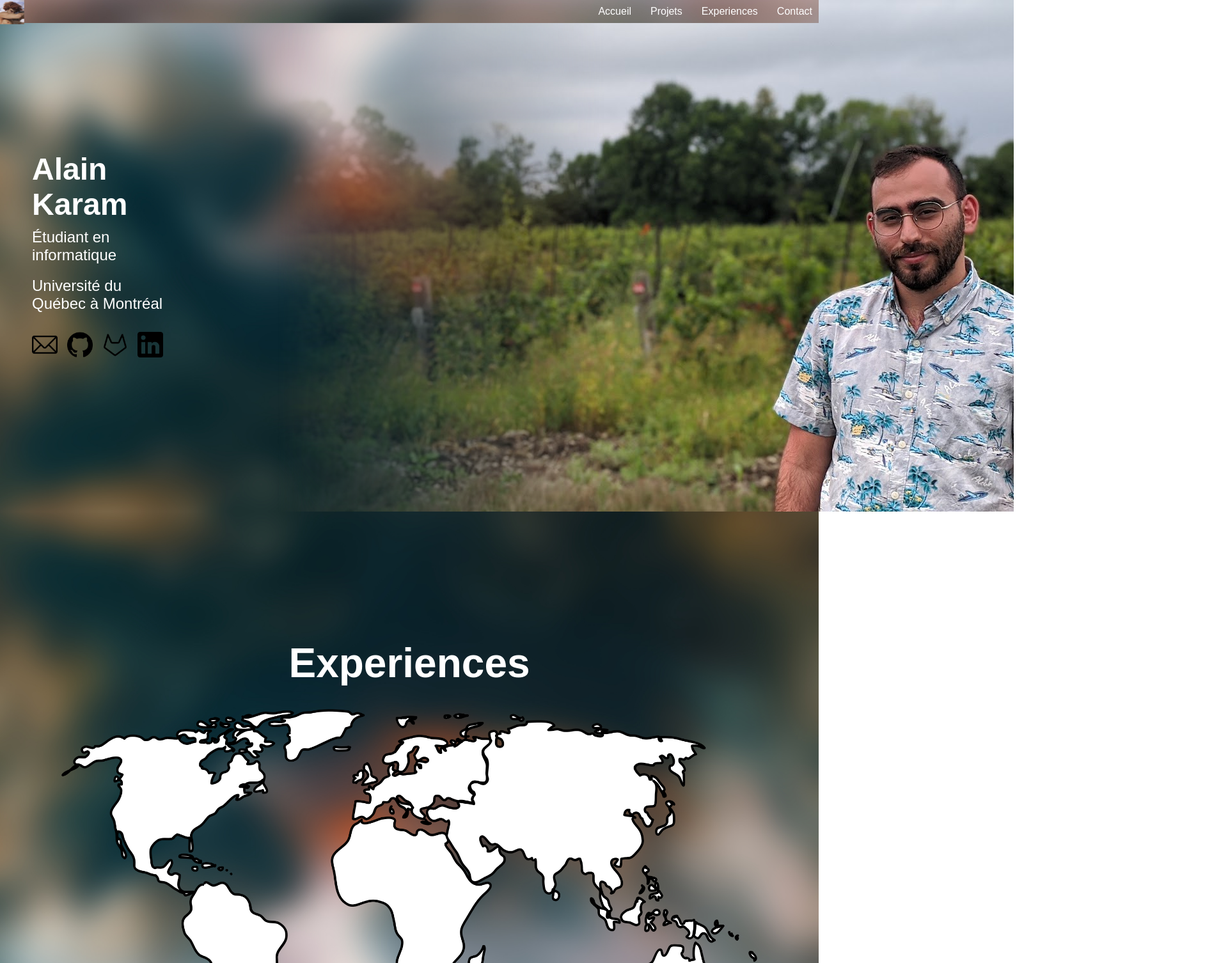
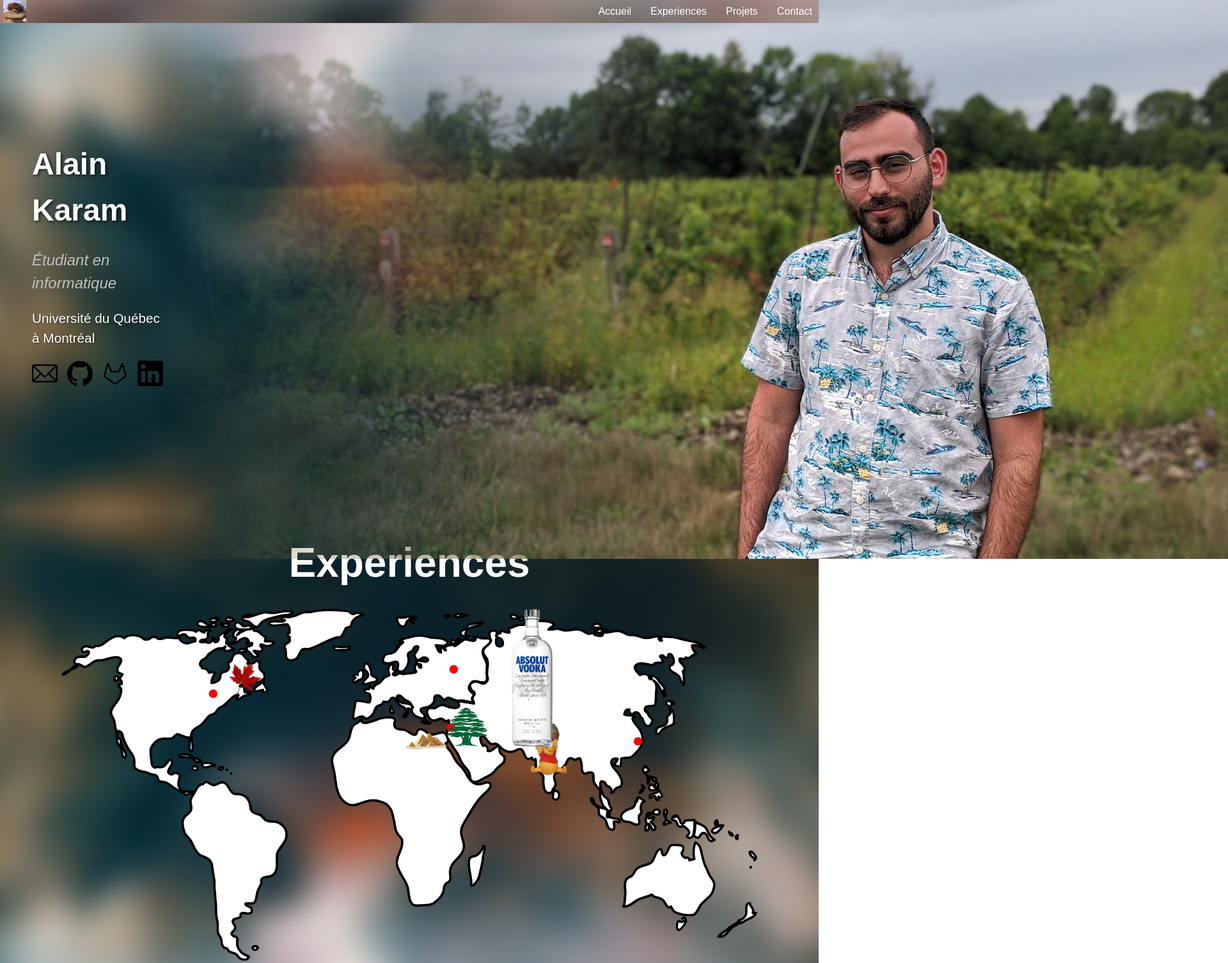
Before and after one commit to Alain-karam/Alain-karam.github.io, a plain HTML site: page index.html in a window 1280 px wide. Shown: the top 1506 px of the page at 64% size, 1920 px wide, since content can reach past the window. Drawn offline with Linux system fonts and the light colour scheme.

Commit message:
ajouter les experiences

```diff
--- a/index.html
+++ b/index.html
@@ -12,12 +12,12 @@
 
     <nav class="navbar" id="navbar">
         <div class="logo">
-            <img src="images/LucyCropped.jpeg" alt="Logo du site">
+            <img src="images/lucy.png" alt="Logo">
         </div>
         <ul class="nav-links">
             <li><a href="#home">Accueil</a></li>
+            <li><a href="#experiences">Experiences</a></li>
             <li><a href="#projets">Projets</a></li>
-            <li><a href="#experiences">Experiences</a></li>
             <li><a href="#contact">Contact</a></li>
         </ul>
     </nav>
@@ -25,32 +25,76 @@
     <div class="profile-section">
         <div class="profile-info">
             <h1>Alain Karam</h1>
-            <p>Étudiant en informatique</p>
-            <p>Université du Québec à Montréal</p>
+            <p class="student-title">Étudiant en informatique</p>
+            <p class="university">Université du Québec à Montréal</p>
             <div class="social-icons">
                 <a href="mailto:alain.jm.karam@gmail.com" target="_blank">
-                    <img src="images/email-icon.png" alt="Email">
+                    <img src="images/icons/email.png" alt="Email">
                 </a>
                 <a href="https://github.com/Alain-Karam" target="_blank">
-                    <img src="images/github-icon.png" alt="GitHub">
+                    <img src="images/icons/github.png" alt="GitHub">
                 </a>
                 <a href="https://gitlab.info.uqam.ca/karam.alain" target="_blank">
-                    <img src="images/gitlab-icon.png" alt="GitLab">
+                    <img src="images/icons/gitlab.png" alt="GitLab">
                 </a>
                 <a href="https://www.linkedin.com/in/Karam-Alain" target="_blank">
-                    <img src="images/linkedin-icon.png" alt="LinkedIn">
+                    <img src="images/icons/linkedin.png" alt="LinkedIn">
                 </a>
             </div>
         </div>
         <div class="photo-container">
-            <img src="images/alainPfp.jpg" alt="Photo d'Alain" class="photo-profil">
+            <img src="images/alainPfp.png" alt="Photo d'Alain" class="photo-profil">
         </div>
     </div>
 
-    <div class="Experiences">
+
+
+    <div id="experiences" class="Experiences">
         <h1>Experiences</h1>
         <div class="worldMapImage">
-            <img src="images/worldMap.png" alt="World Map" class="worldMap">
+            <img src="images/worldMapDotted.png" alt="World Map" class="worldMap">
+
+            <!-- Lebanon -->
+            <div class="country-icon" style="top: 34%; left: 57%;">
+                <img src="images/icons/cedarTree.png" alt="Cedar Tree">
+                <div class="tooltip">
+                    <p>1998-2007</p>
+                    <p>2013-2016</p>
+                    <p>Baccalauréat français en Économie sociale<br>Spécialité Mathématiques</p>
+                </div>
+            </div>
+
+            <!-- Egypt -->
+            <div class="country-icon" style="top: 38%; left: 52%;">
+                <img src="images/icons/pyramids.png" alt="Pyramids">
+                <div class="tooltip">
+                    <p>2007-2009</p>
+                </div>
+            </div>
+
+            <!-- China -->
+            <div class="country-icon" style="top: 40%; left: 67%;">
+                <img src="images/icons/winniethepooh.png" alt="Winnie the Pooh">
+                <div class="tooltip">
+                    <p>2009-2011</p>
+                </div>
+            </div>
+
+            <!-- Russia -->
+            <div class="country-icon" style="top: 20%; left: 65%;">
+                <img src="images/icons/absoluteVodka.png" alt="Absolute Vodka">
+                <div class="tooltip">
+                    <p>2011-2013</p>
+                </div>
+            </div>
+
+            <!-- Canada -->
+            <div class="country-icon" style="top: 20%; left: 30%;">
+                <img src="images/icons/mapleLeaf.png" alt="Maple Leaf">
+                <div class="tooltip">
+                    <p>2016-Present</p>
+                </div>
+            </div>
         </div>
     </div>
 
--- a/script.js
+++ b/script.js
@@ -1,5 +1,5 @@
 const backgroundContainer = document.getElementById("backgroundContainer");
-const imageUrl = "images/TheGreatDayofHisWrathBlurred.jpg";
+const imageUrl = "images/background/backgroundBlurred.png";
 
 let currentImages = 0;
 
--- a/styles.css
+++ b/styles.css
@@ -4,7 +4,6 @@ body {
     overflow-x: hidden;
     font-family: Arial, sans-serif;
 }
-
 
 .background-container {
     position: absolute;
@@ -22,12 +21,11 @@ body {
     position: absolute;
 }
 
-
 .navbar {
     display: flex;
     justify-content: space-between;
     align-items: center;
-    background-image: url('images/TheGreatDayofHisWrathBlurredInvertedNav.jpg');
+    background-image: url('images/background/backgroundBlurredInvertedNav.png');
     background-size: cover;
     background-position: center;
     gap: 27px;
@@ -65,75 +63,113 @@ body {
     color: #00bcd4;
 }
 
-
 .logo {
     height: 100%;
     display: flex;
     align-items: center;
+    justify-content: center;
+    padding: 5px;
 }
+
 
 .logo img {
     max-height: 100%;
+    max-width: 100%;
     width: auto;
+    height: auto;
     object-fit: contain;
-    display: block;
+    transition: transform 0.3s ease;
 }
+
 
 .logo img:hover {
     transform: scale(1.1);
 }
 
-
 .profile-section {
     display: flex;
+    justify-content: flex-start;
+    align-items: center;
     height: 100vh;
-    width: 100%;
-    margin-bottom: 200px;
+    padding: 0 50px;
+    color: white;
 }
 
 .profile-info {
-    flex: 1;
-    display: flex;
-    flex-direction: column;
-    justify-content: center;
-    align-items: flex-start;
-    padding: 50px;
-    color: white;
+    max-width: 500px;
+    text-align: left;
+    line-height: 1.5;
+    font-family: 'Arial', sans-serif;
 }
 
 .profile-info h1 {
-    font-size: 3em;
-    margin: 0;
+    font-size: 3rem;
+    font-weight: bold;
+    margin-bottom: 15px;
+    color: #ffffff;
+    text-shadow: 2px 2px 5px rgba(0, 0, 0, 0.7);
 }
 
-.profile-info p {
-    font-size: 1.5em;
-    margin: 10px 0;
+.student-title {
+    font-size: 1.5rem;
+    margin-bottom: 10px;
+    color: #c0c0c0;
+    font-style: italic;
+}
+
+.university {
+    font-size: 1.3rem;
+    margin-bottom: 20px;
+    color: #ffffff;
+    text-shadow: 1px 1px 3px rgba(0, 0, 0, 0.5);
 }
 
 .social-icons {
     display: flex;
     gap: 15px;
-    margin-top: 20px;
 }
 
 .social-icons a img {
     width: 40px;
     height: 40px;
-    transition: transform 0.3s ease;
+    transition: transform 0.3s ease, box-shadow 0.3s ease;
 }
 
 .social-icons a img:hover {
-    transform: scale(1.1);
+    transform: scale(1.2);
+    box-shadow: 0 4px 10px rgba(0, 0, 0, 0.5);
+}
+
+.profile-section {
+    display: flex;
+    align-items: center;
+    justify-content: space-between;
+    height: 100vh;
+    padding: 0 50px;
+    box-sizing: border-box;
+}
+
+.profile-info {
+    flex: 1;
+    text-align: left;
+    color: white;
 }
 
 .photo-container {
-    width: 100%;
-    height: 100%;
+    flex: 1;
+    display: flex;
+    justify-content: flex-end;
+    align-items: center;
+}
+
+.photo-profil {
+    width: auto;
+    height: 80%;
     object-fit: cover;
     mask-image: linear-gradient(to left, rgba(0, 0, 0, 1) 50%, rgba(0, 0, 0, 0) 100%);
-    -webkit-mask-image: linear-gradient(to left, rgba(0, 0, 0, 1) 50%, rgba(0, 0, 0, 0) 90%);
+    -webkit-mask-image: linear-gradient(to left, rgba(0, 0, 0, 1) 50%, rgba(0, 0, 0, 0) 100%);
 }
+
 
 .Experiences h1 {
     color: white;
@@ -143,7 +179,9 @@ body {
 }
 
 .worldMapImage {
-    text-align:
+    position: relative;
+    text-align: center;
+    width: 100%;
 }
 
 .worldMap {
@@ -152,3 +190,52 @@ body {
     display: block;
     margin: 0 auto;
 }
+
+.country-icon {
+    position: absolute;
+    width: 5%;
+    height: auto;
+    transform: translate(-50%, -50%);
+}
+
+.country-icon img {
+    width: 100%;
+    height: auto;
+    transition: transform 0.3s ease;
+}
+
+.country-icon:hover img {
+    transform: scale(1.2);
+}
+
+.tooltip {
+    display: none;
+    position: absolute;
+    top: 105%;
+    left: 50%;
+    transform: translateX(-50%);
+    background-color: rgba(0, 0, 0, 0.8);
+    color: white;
+    padding: 10px 15px;
+    border-radius: 5px;
+    font-size: 0.9em;
+    text-align: center;
+    line-height: 1.5;
+    z-index: 10;
+    width: max-content;
+    max-width: 200px;
+}
+
+.country-icon:hover .tooltip {
+    display: block;
+    animation: fadeIn 0.3s ease-in-out;
+}
+
+@keyframes fadeIn {
+    from {
+        opacity: 0;
+    }
+    to {
+        opacity: 1;
+    }
+}
```
Also changed, not shown: images/Lucy.jpeg (deleted), images/alainPfp.png (renamed from images/alainPfp.jpg), images/background/backgroundBlurred.png (renamed from images/TheGreatDayofHisWrathBlurred.jpg), images/background/backgroundBlurredInverted.png (renamed from images/TheGreatDayofHisWrathBlurredInverted.jpg), images/background/backgroundBlurredInvertedNav.png (renamed from images/TheGreatDayofHisWrathBlurredInvertedNav.jpg), images/icons/absoluteVodka.png (added), images/icons/cedarTree.png (added), images/icons/email.png (renamed from images/email-icon.png), images/icons/github.png (renamed from images/github-icon.png), images/icons/gitlab.png (renamed from images/gitlab-icon.png), images/icons/linkedin.png (renamed from images/linkedin-icon.png), images/icons/mapleLeaf.png (added), images/icons/pyramids.png (added), images/icons/winniethepooh.png (added), 2 more files, 1 other file.
